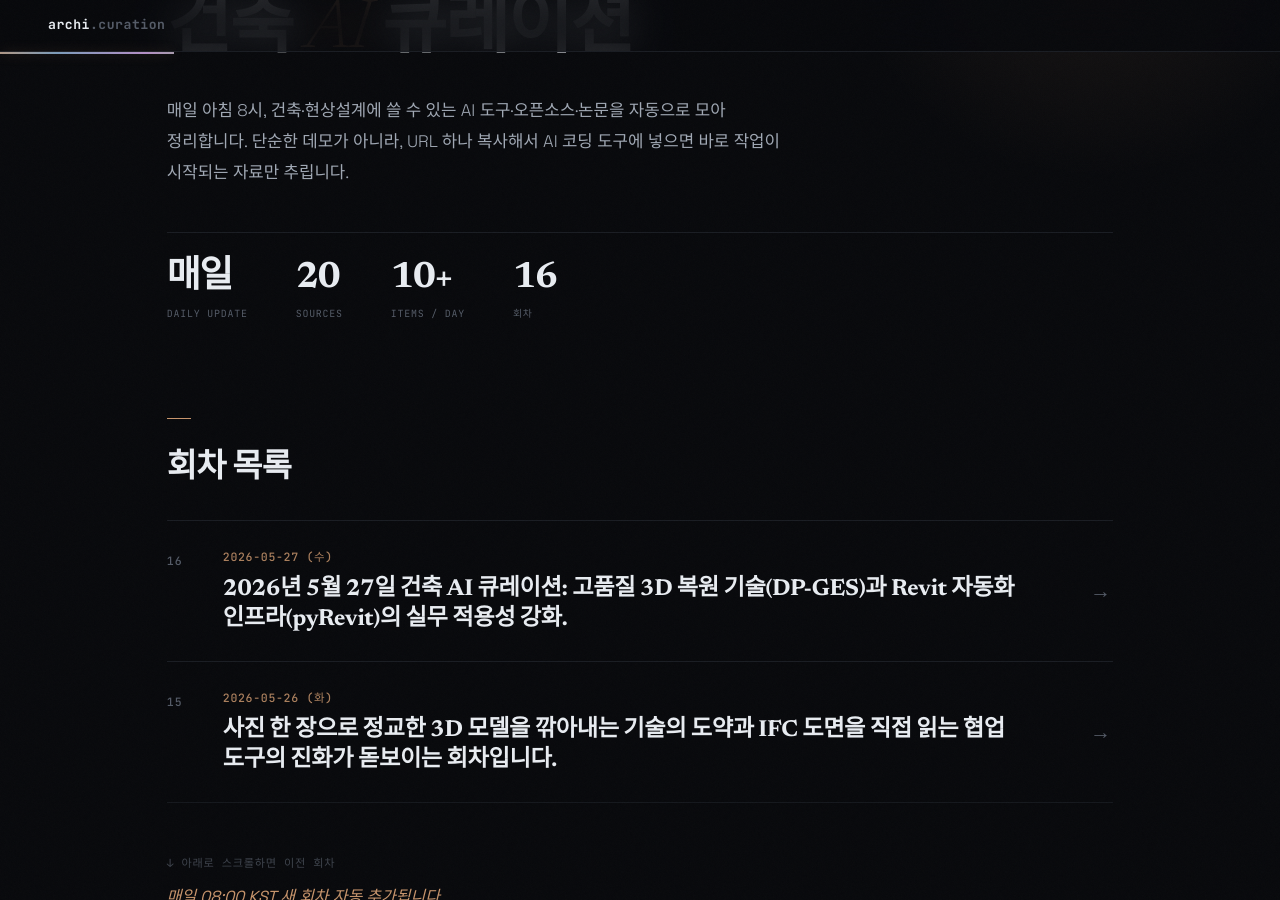
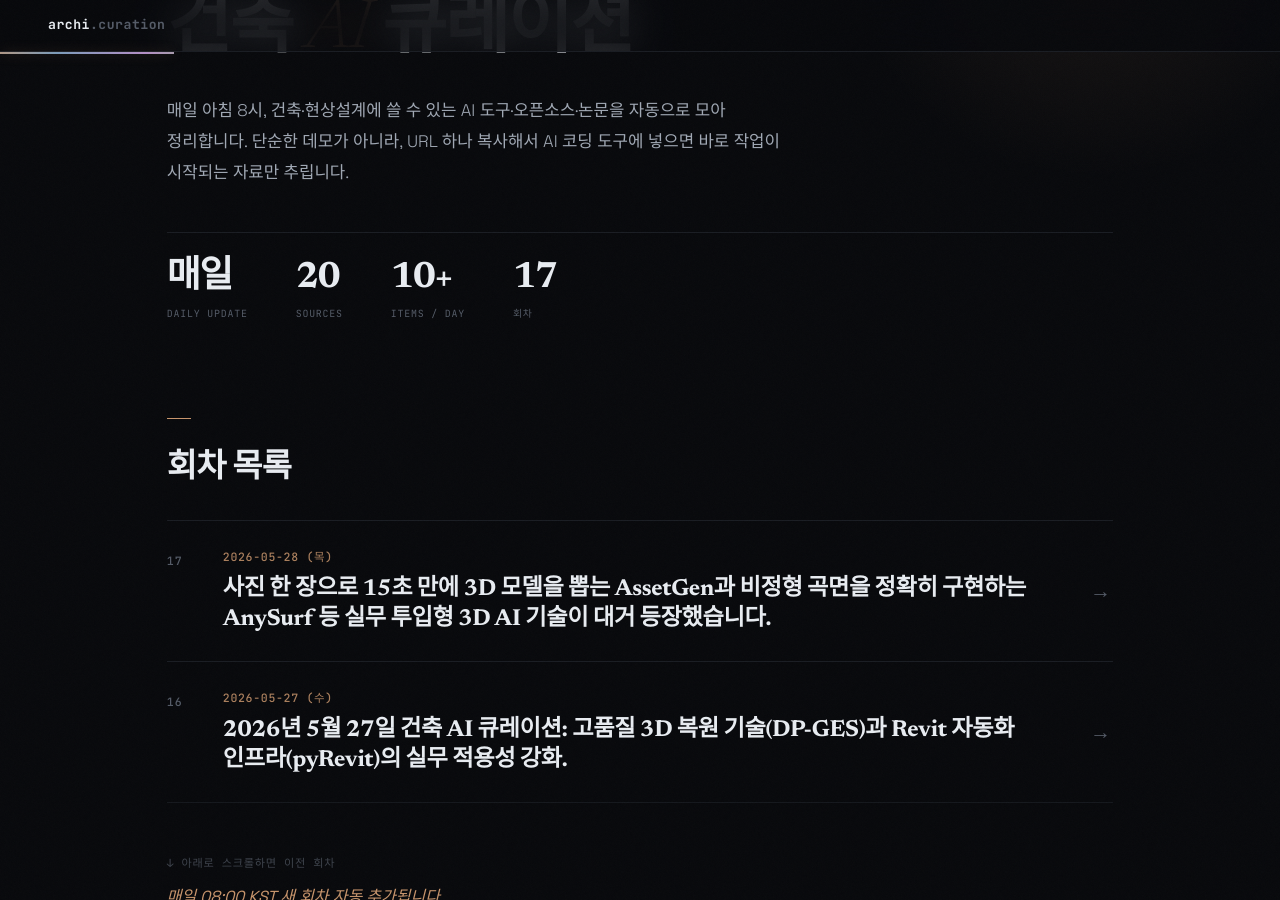
Before and after one commit to ghkch5gh-jpg/ainews-curation, a Jekyll site: the page built from index.md, in a window 1280 px wide and 900 px high, scrolled down 221 px. Built offline with Jekyll 4.4.1, drawn with Linux system fonts in a browser that asks for light colours; some web fonts are replaced; part of the change alters nothing that is shown.

Commit message:
curation: 2026-05-28

````diff
--- /dev/null
+++ b/2026-05-28_목.md
@@ -0,0 +1,163 @@
+---
+layout: default
+title: 2026-05-28 (목)
+eyebrow: 큐레이션 회차
+hero_title: "2026 · 05 · 28 <em>(목)</em>"
+description: "사진 한 장으로 15초 만에 3D 모델을 뽑는 AssetGen과 비정형 곡면을 정확히 구현하는 AnySurf 등 실무 투입형 3D AI 기술이 대거 등장했습니다."
+summary: 사진 한 장으로 15초 만에 3D 모델을 뽑는 AssetGen과 비정형 곡면을 정확히 구현하는 AnySurf 등 실무 투입형 3D AI 기술이 대거 등장했습니다.
+---
+
+## 이번 회차 흐름
+
+이번 회차는 '실시간성'과 '정교함'이 핵심입니다. 그동안 3D 생성 AI는 결과가 나오기까지 수 분이 걸려 현상설계 마감 직전에는 쓰기 어려웠지만, 오늘 소개하는 **AssetGen**은 15초 내외로 실무급 모델을 추출해냅니다. 또한, 닫힌 덩어리만 인식하던 한계를 넘어 얇은 판재나 뚫린 벽면까지 정확히 이해하는 **AnySurf**의 등장은 비정형 건축물 구현에 큰 전환점이 될 것입니다.
+
+기술적으로는 **DeepSeek-V4-Pro**와 같은 거대 모델의 성능이 정점에 달하며, 이제는 단순한 텍스트 답변을 넘어 복잡한 건축 법규나 시방서를 RAG(자료 미리 주고 답하게 하는 방식)로 처리하는 능력이 비약적으로 상승했습니다. 로컬 PC에서 가볍게 돌릴 수 있는 **Qwen** 계열의 고성능 모델들도 업데이트되어, 보안이 중요한 프로젝트 데이터를 외부로 보내지 않고도 AI 비서를 쓸 수 있는 환경이 갖춰졌습니다.
+
+---
+
+## 🔥 GitHub 이번 주 인기 (건축 무관, 그냥 핫한 거)
+
+이번 주 사람들이 가장 별 많이 누른 5개. **분위기 파악용으로만**.
+
+### 1. [deepseek-ai/DeepSeek-V4-Pro](https://huggingface.co/deepseek-ai/DeepSeek-V4-Pro)
+GitHub Trending | 4.3k ⭐ | +1.2k 이번 주
+
+현존하는 가장 똑똑한 두뇌 중 하나로, ChatGPT보다 복잡한 논리 문제를 더 잘 푸는 최신 AI 모델이에요.
+
+**건축 활용:** 수천 페이지의 건축 법규나 복잡한 시방서를 통째로 읽히고 특정 조항을 찾아달라고 시키기 좋습니다.
+
+### 2. [stabilityai/stable-audio-3-medium](https://huggingface.co/stabilityai/stable-audio-3-medium)
+Hugging Face Trending | 2B Parameters | 2026-05-21 업데이트
+
+텍스트를 입력하면 배경음악이나 효과음을 만들어주는 AI예요.
+
+**건축 활용:** 현상설계 투시도 영상이나 워크스루(가상 산책) 영상에 넣을 분위기 있는 배경음악을 저작권 걱정 없이 생성할 수 있어요.
+
+### 3. [CohereLabs/command-a-plus](https://huggingface.co/CohereLabs/command-a-plus-05-2026-w4a4)
+Hugging Face Trending | 126B Parameters | 11시간 전 업데이트
+
+비즈니스 문서 처리에 특화된 AI로, 외부 도구 호출 통로(API) 활용 능력이 매우 뛰어납니다.
+
+**건축 활용:** 회사 내부의 도면 관리 시스템이나 일정표와 연결해서 '지난주에 수정된 도면 리스트 뽑아줘' 같은 명령을 내리기 적합해요.
+
+### 4. [unsloth/Qwen3.6-27B-MTP-GGUF](https://huggingface.co/unsloth/Qwen3.6-27B-MTP-GGUF)
+GitHub Trending | 517 ⭐ | +210 이번 주
+
+고사양 그래픽카드가 없는 일반 사무용 PC에서도 빠르게 돌아가도록 최적화된 고성능 AI 모델이에요.
+
+**건축 활용:** 인터넷 연결 없이 로컬 PC에서 보안이 중요한 프로젝트 기획안 초안을 작성할 때 유용합니다.
+
+### 5. [nvidia/Nemotron-Labs-Diffusion-14B](https://huggingface.co/nvidia/Nemotron-Labs-Diffusion-14B)
+Hugging Face Trending | 14B Parameters | 5일 전 업데이트
+
+엔비디아에서 만든 이미지 생성 AI 방식(diffusion)의 새로운 기초 모델이에요.
+
+**건축 활용:** 건축 컨셉 스케치를 넣고 실제 건물처럼 실사화하거나, 특정 재질감을 입히는 용도로 활용도가 높습니다.
+
+---
+
+## 코어 ★★★ (건축 직격)
+
+### [AssetGen](https://arxiv.org/abs/2605.26137)
+★★★ | arXiv | 2026-05-27 등재 | 코드 포함
+
+**한 줄로:** 사진 한 장만 넣으면 15초 만에 바로 쓸 수 있는 3D 모델링 파일로 만들어주는 도구예요.
+
+**왜 의미 있냐:**
+- 현상설계 마감 직전, 대지 주변의 기존 건물이나 가로등 같은 소품들을 일일이 모델링할 시간이 없을 때 사진만으로 빠르게 채울 수 있어요.
+- 기존의 무거운 3D 생성 모델과 달리 모바일에서도 돌아갈 만큼 가벼워서 현장에서 찍은 사진을 즉석에서 3D화할 수 있습니다.
+- 이미지 한 장으로 텍스트와 3D 구조를 동시에 뽑아내어 리노베이션 프로젝트의 현황 모델 구축 시간을 단축합니다.
+
+**Claude Code에 시키기:**
+```
+git clone https://arxiv.org/abs/2605.26137
+```
+→ "git clone https://github.com/facebookresearch/AssetGen 후 "현장 사진 폴더 안에 있는 건물 사진들을 OBJ 파일로 변환해줘""
+
+**왜 이번 주:** 15초라는 압도적인 속도는 단순 데모를 넘어 실제 업무 파이프라인에 끼워 넣을 수 있는 수준에 도달했기 때문입니다.
+
+---
+
+### [AnySurf](https://arxiv.org/abs/2605.26149)
+★★★ | arXiv | 2026-05-27 등재 | 코드 포함
+
+**한 줄로:** 구멍이 뚫린 벽면이나 얇은 판재처럼 복잡한 형태도 앞뒤 면을 정확히 구분해서 3D로 만들어주는 AI예요.
+
+**왜 의미 있냐:**
+- 일반적인 AI는 덩어리(watertight) 형태만 잘 만드는데, 이 도구는 건축물의 커튼월이나 비정형 파사드처럼 뚫린 구조도 오류 없이 생성합니다.
+- 모델링 데이터의 면 방향(Normal) 정보가 정확해서, 생성된 모델을 라이노나 레빗으로 가져왔을 때 수정 작업이 거의 필요 없습니다.
+- 산업용 의류나 복잡한 액세서리 데이터셋으로 학습되어 아주 세밀한 디테일까지 잡아냅니다.
+
+**Claude Code에 시키기:**
+```
+git clone https://arxiv.org/abs/2605.26149
+```
+→ "git clone https://github.com/AnySurf/AnySurf 후 "비정형 파사드 스케치 이미지를 기반으로 뚫린 면이 살아있는 3D 모델을 만들어줘""
+
+**왜 이번 주:** 건축가가 가장 고생하는 '비정형 오픈 서페이스' 모델링의 고질적인 오류를 해결해줄 실마리입니다.
+
+---
+
+### [FreeCAD/FreeCAD [업데이트]](https://github.com/FreeCAD/FreeCAD)
+★★★ | GitHub | 31.2k ⭐ | 2026-05-27 업데이트
+
+**한 줄로:** 레빗(Revit)처럼 수치를 입력해 모델을 만드는 파라메트릭 방식의 무료 오픈소스 3D 설계 도구예요.
+
+**왜 의미 있냐:**
+- 최근 업데이트로 BIM(빌딩 정보 모델링) 기능이 대폭 강화되어, 유료 소프트웨어 없이도 IFC 파일을 자유롭게 편집할 수 있습니다.
+- 파이썬 코드로 제어할 수 있어, 반복되는 층의 평면을 코드로 자동 생성하는 등의 커스텀 도구를 직접 만들기 좋습니다.
+- 다양한 포맷(DWG, STEP, IFC)을 지원해 협력사와의 데이터 교환 창구로 쓰기 편리합니다.
+
+**Claude Code에 시키기:**
+```
+git clone https://github.com/FreeCAD/FreeCAD
+```
+→ "git clone https://github.com/FreeCAD/FreeCAD 후 "특정 대지 경계선 안에서 건폐율 60%를 맞추는 기본 매스 모델링 스크립트 짜줘""
+
+**왜 이번 주:** IFC 데이터 주권을 지키고 싶은 건축가들에게 가장 강력하고 자유로운 대안이기 때문입니다.
+
+---
+
+## 서브 ★★
+
+### [GARD](https://arxiv.org/abs/2605.26230)
+★★ | arXiv | 2026-05-27 등재
+
+화질이 안 좋은 현장 사진의 노이즈를 제거해서 3D 재구성(NeRF)이 잘 되도록 밑작업을 해주는 AI예요.
+→ `git clone …` · "저화질 현장 사진들을 3D 스캔하기 좋게 고화질로 복원해줘"
+
+### [UniMVU](https://arxiv.org/abs/2605.26232)
+★★ | arXiv | 2026-05-27 등재
+
+영상뿐만 아니라 소리, 깊이 정보(Depth)를 동시에 이해해서 복잡한 상황을 분석하는 도구 묶음(library)입니다.
+→ `git clone …` · "워크스루 영상에서 시선이 머무는 공간의 깊이감과 분위기를 분석해줘"
+
+### [Tencent-Hunyuan/Hunyuan3D-2](https://github.com/Tencent-Hunyuan/Hunyuan3D-2)
+★★ | GitHub | 13.8k ⭐ | 2025-10-28 (활발)
+
+고해상도 3D 에셋을 만들어주는 텐센트의 대형 모델로, 질감이 매우 사실적인 것이 특징입니다.
+→ `git clone …` · "설계안에 들어갈 특수 조형물 이미지를 고해상도 3D 모델로 변환해줘"
+
+### [DuoGesture](https://arxiv.org/abs/2605.26236)
+★★ | arXiv | 2026-05-27 등재
+
+목소리에 맞춰 자연스러운 몸짓을 만들어주는 AI로, 가상 현실(VR) 발표 시 아바타에 적용하기 좋습니다.
+→ `git clone …` · "설계 설명 녹음 파일을 넣으면 그에 맞는 아바타의 설명 동작을 생성해줘"
+
+### [Garment Particles](https://arxiv.org/abs/2605.26391)
+★★ | arXiv | 2026-05-27 등재
+
+2D 도면과 3D 형태를 동시에 계산하는 기술로, 텐트나 막구조 같은 천 소재 건축물 설계에 응용 가능합니다.
+→ `git clone …` · "막구조 지붕의 2D 전개도와 3D 인장 형태를 동시에 시뮬레이션해줘"
+
+### [Mohamedelrefaie/DrivAerNet [업데이트]](https://github.com/Mohamedelrefaie/DrivAerNet)
+★★ | GitHub | 513 ⭐ | 2026-05-17 업데이트
+
+공기 흐름 데이터를 학습한 AI 모델로, 건물 사이의 골바람이나 환기 시뮬레이션 기초 자료로 쓸 수 있습니다.
+→ `git clone …` · "우리 설계안 주변의 풍향 데이터를 넣고 대지 내 공기 흐름을 예측해줘"
+
+---
+
+## 메모
+
+이번 회차는 3D 생성 속도가 15초 벽을 깨며 '실무 투입' 단계로 진입한 것이 눈에 띕니다. 다만 아직 대규모 단지 전체를 한 번에 생성하는 기술은 부족하여 개별 오브젝트 위주로 활용하시길 권합니다. 다음 회차에는 BIM 데이터와 거대 언어 모델(LLM)을 결합해 법규 검토 보고서를 자동 작성하는 오픈소스 프로젝트들을 집중적으로 살펴보겠습니다.
--- a/index.md
+++ b/index.md
@@ -12,12 +12,13 @@ stats:
     lbl: "Sources"
   - num: "10+"
     lbl: "Items / Day"
-  - num: "16"
+  - num: "17"
     lbl: "회차"
 ---
 
 ## 회차 목록
 
+- [2026-05-28 (목) — 사진 한 장으로 15초 만에 3D 모델을 뽑는 AssetGen과 비정형 곡면을 정확히 구현하는 AnySurf 등 실무 투입형 3D AI 기술이 대거 등장했습니다.](2026-05-28_목.html)
 - [2026-05-27 (수) — 2026년 5월 27일 건축 AI 큐레이션: 고품질 3D 복원 기술(DP-GES)과 Revit 자동화 인프라(pyRevit)의 실무 적용성 강화.](2026-05-27_수.html)
 - [2026-05-26 (화) — 사진 한 장으로 정교한 3D 모델을 깎아내는 기술의 도약과 IFC 도면을 직접 읽는 협업 도구의 진화가 돋보이는 회차입니다.](2026-05-26_화.html)
 - [2026-05-25 (월) — 사진을 3D로 변환하는 AI 모델들의 대거 등장과, 무거운 3D 도면을 가볍게 띄우는 웹 기반 엔진들이 주목받은 한 주입니다.](2026-05-25_월.html)
````
